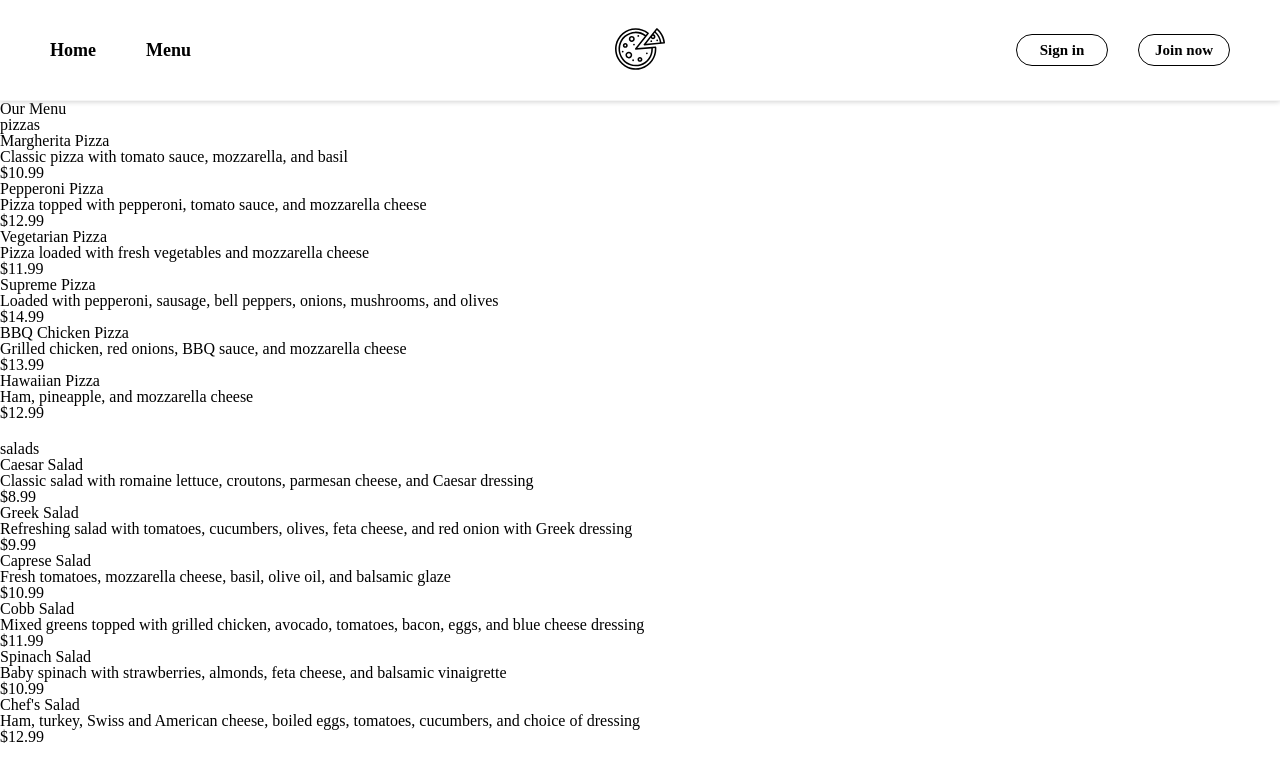
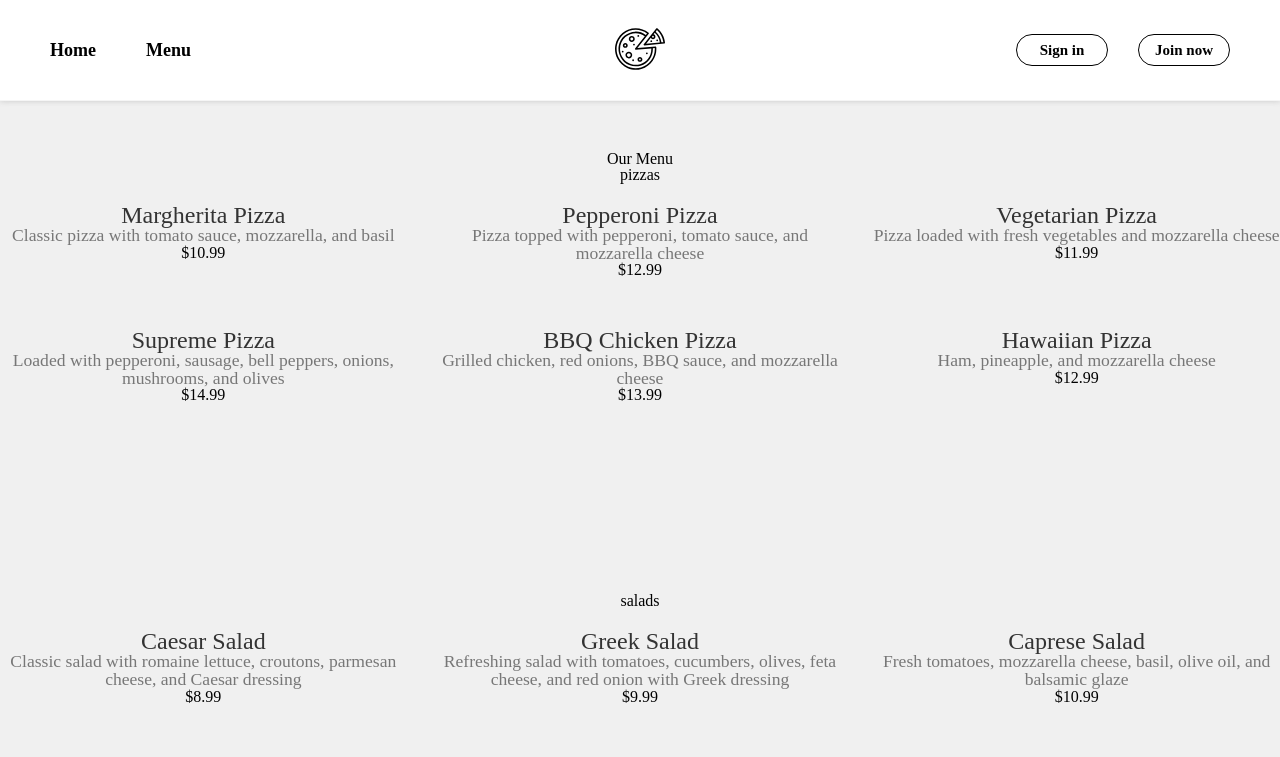
Before and after one commit to csun-dev/restaurant-frontend, a React (Vite) app: page /menu in a window 1280 px wide. Shown: the top 757 px of the page. Built offline with nearby package versions, Linux system fonts and the light colour scheme.

Commit message:
Create menu.css (#4) & [FIXED] import css in menu.jsx

```diff
--- /dev/null
+++ b/src/css/menu.css
@@ -0,0 +1,51 @@
+/* Menu Styles */
+#menu {
+    text-align: center;
+    padding: 50px 0;
+    background-color: #f0f0f0;
+}
+
+#pizza-heading,
+#salads-heading {
+    font-size: 2em;
+    color: #f74747;
+}
+
+.menu-items {
+    display: grid;
+    grid-template-columns: repeat(auto-fit, minmax(300px, 1fr));
+    gap: 30px;
+    margin-bottom: 190px;
+}
+
+.menu-item {
+    position: relative;
+    overflow: hidden;
+    border-radius: 15px;
+    transition: transform 0.3s ease, background-color 0.3s ease; /* Added transition for background-color */
+}
+
+.menu-item:hover {
+    transform: translateY(-5px);
+    box-shadow: 0 6px 12px rgba(0, 0, 0, 0.1);
+    background-color: #ffcccc;
+
+}
+
+.menu-item img {
+    width: 100%;
+    height: auto;
+    object-fit: cover;
+    border-radius: 15px;
+}
+
+.menu-item h3 {
+    margin-top: 20px;
+    font-size: 1.5em;
+    color: #333;
+}
+
+.menu-item p {
+    font-size: 1.1em;
+    color: #777;
+}
--- a/src/pages/Menu.jsx
+++ b/src/pages/Menu.jsx
@@ -1,4 +1,5 @@
 import Header from "./components/Header";
+import "../css/menu.css";
 
 function MenuItem({ name, description, price }) {
   return (
```
